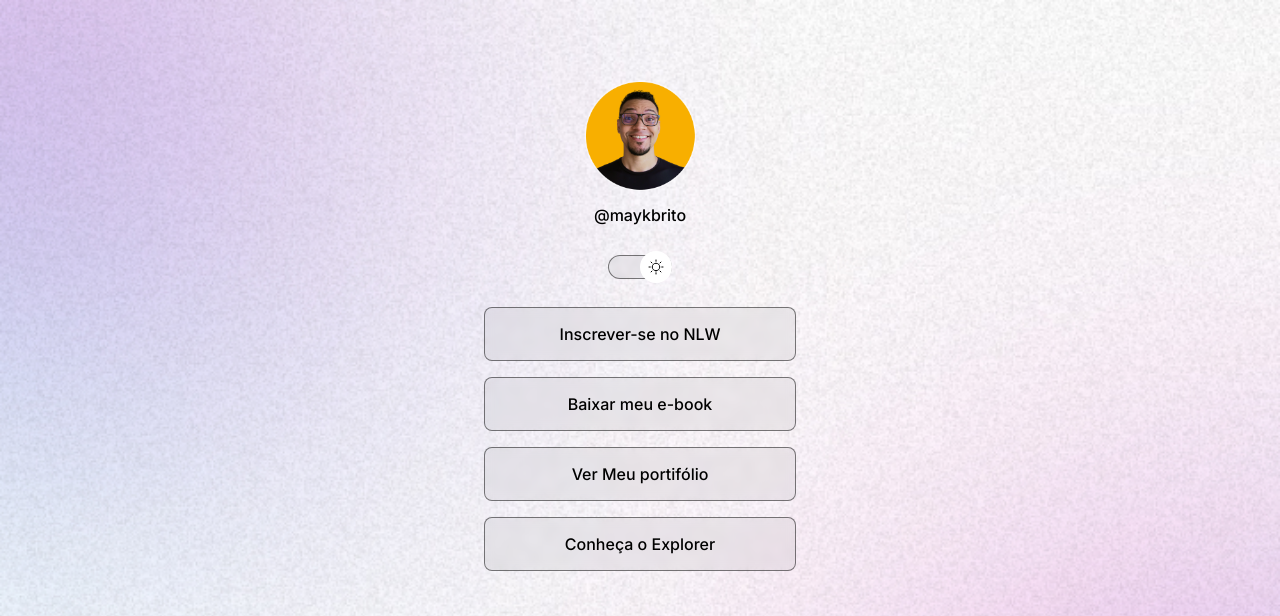
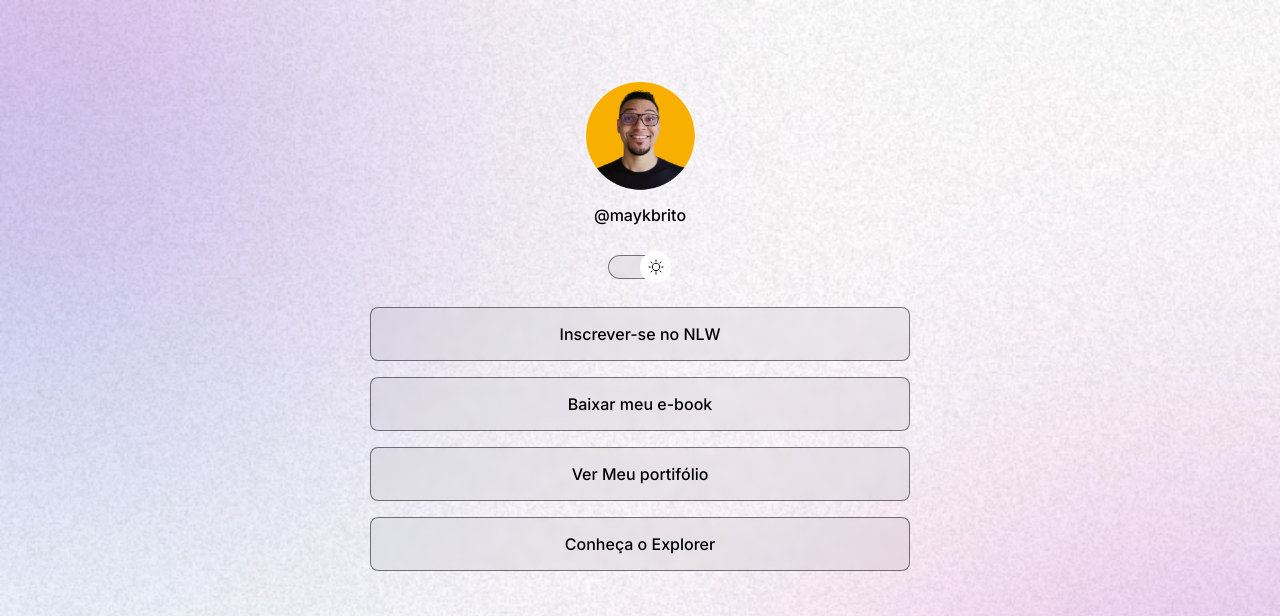
Before and after one commit to willzgdev/Dev-links, a plain HTML site: page Index.html in a window 1280 px wide. Shown: the top 616 px of the page. Drawn offline with nearby package versions, Linux system fonts and the light colour scheme.

Commit message:
Adjust container width.

```diff
--- a/style.css
+++ b/style.css
@@ -35,8 +35,9 @@ body * {
 }
 
 #container {
-  width: 360px;
-  margin: 56px auto 0;
+  width: 100%;
+  max-width: 588px;
+  margin: 56px auto 0px;
   padding: 0 24px;
 }
 
```
